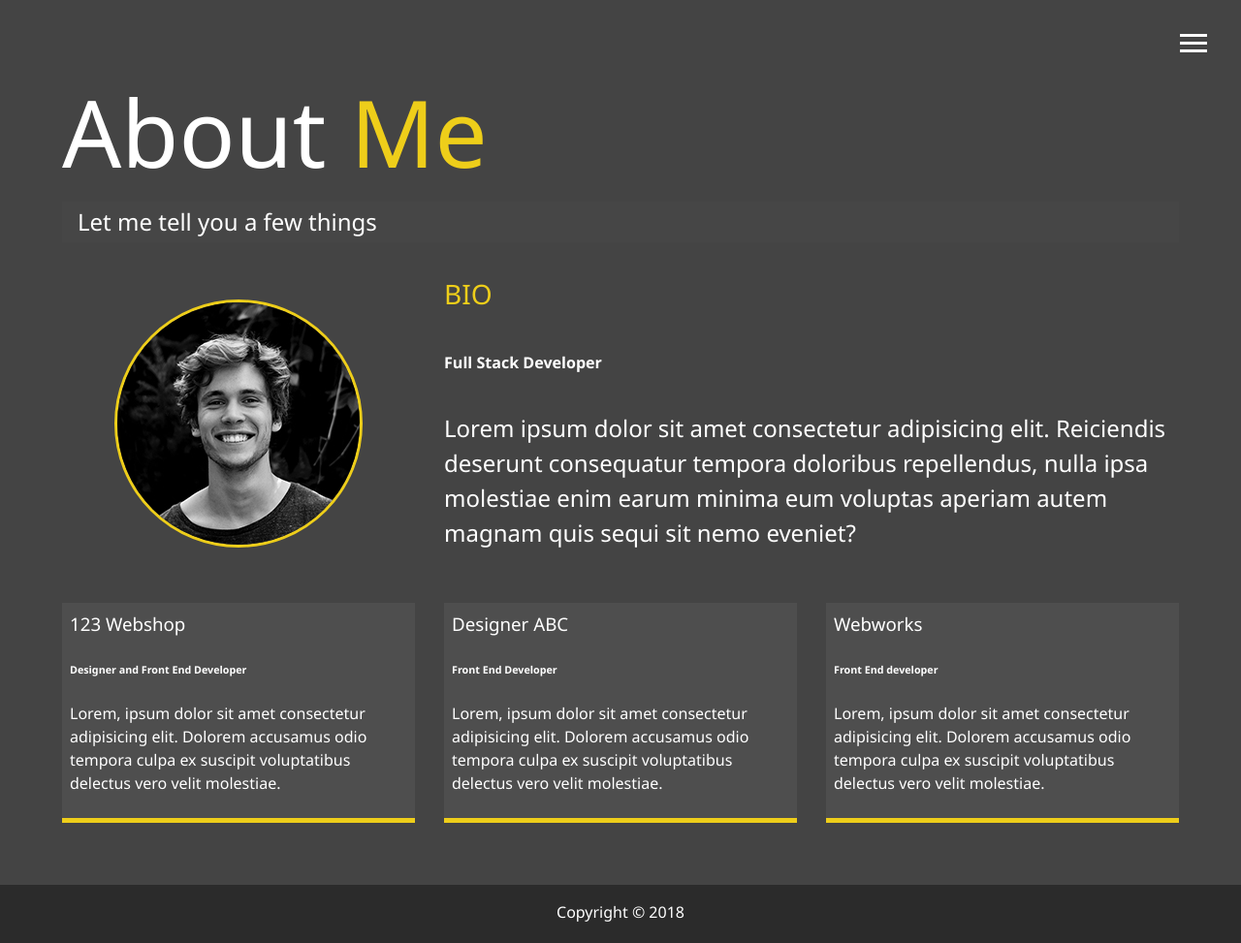
After one commit to elicraig/elijah-portfolio, a PHP site: page /dist/about.html in a window 1280 px wide. The commit adds this page. Shown: the whole page at 97% size. Run offline with PHP 8.4, Linux system fonts and the light colour scheme; some libraries are stand-ins or nearby versions.

Commit message:
Text color function and about page

```diff
--- /dev/null
+++ b/dist/about.html
@@ -0,0 +1,97 @@
+<!DOCTYPE html>
+<html lang="en">
+
+<head>
+    <meta charset="UTF-8">
+    <meta name="viewport" content="width=device-width, initial-scale=1.0">
+    <meta http-equiv="X-UA-Compatible" content="ie=edge">
+    <link rel="stylesheet" href="https://use.fontawesome.com/releases/v5.2.0/css/all.css" integrity="sha384-hWVjflwFxL6sNzntih27bfxkr27PmbbK/iSvJ+a4+0owXq79v+lsFkW54bOGbiDQ"
+        crossorigin="anonymous">
+    <link rel="stylesheet" href="css/main.css">
+    <title>Craig Created - About Me</title>
+</head>
+
+<body>
+    <header>
+        <div class="menu-btn">
+            <div class="btn-line"></div>
+            <div class="btn-line"></div>
+            <div class="btn-line"></div>
+        </div>
+
+        <nav class="menu">
+            <div class="menu-branding">
+                <div class="portrait">
+
+                </div>
+            </div>
+            <ul class="menu-nav">
+                <li class="nav-item">
+                    <a href="index.html" class="nav-link">Home</a>
+                </li>
+                <li class="nav-item current">
+                    <a href="about.html" class="nav-link">About</a>
+                </li>
+                <li class="nav-item">
+                    <a href="work.html" class="nav-link">My Work</a>
+                </li>
+                <li class="nav-item">
+                    <a href="contact.html" class="nav-link">How to reach me</a>
+                </li>
+            </ul>
+        </nav>
+    </header>
+
+    <main id="about">
+        <h1 class="lg-heading">
+            About
+            <span class="text-secondary">Me</span>
+        </h1>
+        <h2 class="sm-heading">
+            Let me tell you a few things
+        </h2>
+        <div class="about-info">
+            <img src="img/portrait.jpg" alt="John Doe" class="bio-image">
+
+            <div class="bio">
+                <h3 class="text-secondary">BIO</h3>
+                <h6>Full Stack Developer</h6>
+                <P>
+                    Lorem ipsum dolor sit amet consectetur adipisicing elit. Reiciendis deserunt consequatur tempora doloribus repellendus, nulla
+                    ipsa molestiae enim earum minima eum voluptas aperiam autem magnam quis sequi sit nemo eveniet?
+                </P>
+            </div>
+            <div class="job job-1">
+                <h3>123 Webshop</h3>
+                <h6>Designer and Front End Developer</h6>
+                <p>
+                    Lorem, ipsum dolor sit amet consectetur adipisicing elit. Dolorem accusamus odio tempora culpa ex suscipit voluptatibus delectus
+                    vero velit molestiae.
+                </p>
+            </div>
+            <div class="job job-2">
+                <h3>Designer ABC</h3>
+                <h6>Front End Developer</h6>
+                <p>
+                    Lorem, ipsum dolor sit amet consectetur adipisicing elit. Dolorem accusamus odio tempora culpa ex suscipit voluptatibus delectus
+                    vero velit molestiae.
+                </p>
+            </div>
+            <div class="job job-3">
+                <h3>Webworks</h3>
+                <h6>Front End developer</h6>
+                <p>
+                    Lorem, ipsum dolor sit amet consectetur adipisicing elit. Dolorem accusamus odio tempora culpa ex suscipit voluptatibus delectus
+                    vero velit molestiae.
+                </p>
+            </div>
+        </div>
+    </main>
+    <footer id="main-footer">
+        Copyright &copy; 2018
+    </footer>
+
+    <script src="js/main.js"></script>
+</body>
+
+</html>
--- a/dist/css/main.css
+++ b/dist/css/main.css
@@ -175,7 +144,7 @@ header {
 
 main {
   padding: 4rem;
-  height: 100%; }
+  min-height: calc(100vh - 60px); }
   main .icons {
     margin-top: 1rem; }
     main .icons a {
@@ -187,3 +156,73 @@ main {
     overflow: hidden; }
     main#home h1 {
       margin-top: 20vh; }
+
+.about-info {
+  display: grid;
+  grid-gap: 30px;
+  grid-template-areas: "bioimage bio bio"
+ "job1 job2 job3";
+  grid-template-columns: repeat(3, 1fr); }
+  .about-info .bio-image {
+    grid-area: bioimage;
+    margin: auto;
+    border-radius: 50%;
+    border: #eece1a 3px solid; }
+  .about-info .bio {
+    grid-area: bio;
+    font-size: 1.5rem; }
+  .about-info .job-1 {
+    grid-area: job1; }
+  .about-info .job-2 {
+    grid-area: job2; }
+  .about-info .job-3 {
+    grid-area: job3; }
+  .about-info .job {
+    background: #4e4e4e;
+    padding: 0.5rem;
+    border-bottom: #eece1a 5px solid; }
+
+#main-footer {
+  text-align: center;
+  padding: 1rem;
+  background: #2b2b2b;
+  color: #fff;
+  height: 60px; }
+
+@media screen and (max-width: 768px) {
+  main {
+    align-items: center;
+    text-align: center; }
+    main .lg-heading {
+      line-height: 1;
+      margin-bottom: 1rem; }
+  ul.menu-nav,
+  div.menu-branding {
+    float: none;
+    width: 100%;
+    min-height: 0; }
+    ul.menu-nav.show,
+    div.menu-branding.show {
+      transform: translate3d(0, 0, 0); }
+  .menu-nav {
+    height: 75vh;
+    transform: translate3d(-100%, 0, 0);
+    font-size: 24px; }
+  .menu-branding {
+    height: 25vh;
+    transform: translate3d(100%, 0, 0); }
+  .portrait {
+    background: url("/dist/img/portrait_small.jpg");
+    width: 150px;
+    height: 150px; }
+  .about-info {
+    grid-template-areas: "bioimage"
+ "bio"
+ "job1"
+ "job2"
+ "job3";
+    grid-template-columns: 1fr; } }
+
+@media screen and (max-width: 500px) {
+  main#home h1 {
+    margin-top: 10vh; } }
--- a/scss/_config.scss
+++ b/scss/_config.scss
@@ -27,6 +27,15 @@ $background-opacity: 0.9;
     }
   }
 }
+//Set text color
+@function set-text-color($color) {
+  @if (lightness($color) >40) {
+    @return #000;
+  } @else {
+    @return #fff;
+  }
+}
+
 //Media Query Mixins
 @mixin mediaSm {
   @media screen and (max-width: 500px) {
--- a/scss/_menu.scss
+++ b/scss/_menu.scss
@@ -11,7 +11,7 @@
     width: 28px;
     height: 3px;
     margin: 0 0 5px 0;
-    background: #fff;
+    background: set-text-color($primary-color);
     @include easeOut;
   }
 
@@ -115,7 +115,7 @@
     text-transform: uppercase;
     padding: 1rem 0;
     font-weight: 300;
-    color: #fff;
+    color: set-text-color($primary-color);
     text-decoration: none;
     @include easeOut;
 
--- a/scss/_mobile.scss
+++ b/scss/_mobile.scss
@@ -43,6 +43,16 @@
     width: 150px;
     height: 150px;
   }
+
+  .about-info {
+    grid-template-areas:
+      "bioimage"
+      "bio"
+      "job1"
+      "job2"
+      "job3";
+    grid-template-columns: 1fr;
+  }
 }
 //Smartphones
 @include mediaSm {
--- a/scss/main.scss
+++ b/scss/main.scss
@@ -1,6 +1,6 @@
 @import "config";
 @import "menu";
-@import "mobile";
+
 * {
   box-sizing: border-box;
 }
@@ -8,7 +8,7 @@
 body {
   @include background;
   background: $primary-color;
-  color: #fff;
+  color: set-text-color($primary-color);
   height: 100%;
   margin: 0;
   font-family: "Segoe UI", Tahoma, Geneva, Verdana, sans-serif;
@@ -50,7 +50,8 @@ header {
 
 main {
   padding: 4rem;
-  height: 100%;
+  // height: 100%;
+  min-height: calc(100vh - 60px);
 
   .icons {
     margin-top: 1rem;
@@ -72,3 +73,48 @@ main {
     }
   }
 }
+
+.about-info {
+  display: grid;
+  grid-gap: 30px;
+  grid-template-areas:
+    "bioimage bio bio"
+    "job1 job2 job3";
+  grid-template-columns: repeat(3, 1fr);
+
+  .bio-image {
+    grid-area: bioimage;
+    margin: auto;
+    border-radius: 50%;
+    border: $secondary-color 3px solid;
+  }
+  .bio {
+    grid-area: bio;
+    font-size: 1.5rem;
+  }
+  .job-1 {
+    grid-area: job1;
+  }
+  .job-2 {
+    grid-area: job2;
+  }
+  .job-3 {
+    grid-area: job3;
+  }
+
+  .job {
+    background: lighten($primary-color, 4);
+    padding: 0.5rem;
+    border-bottom: $secondary-color 5px solid;
+  }
+}
+
+#main-footer {
+  text-align: center;
+  padding: 1rem;
+  background: darken($primary-color, 10);
+  color: set-text-color($primary-color);
+  height: 60px;
+}
+
+@import "mobile";
```
Also changed, not shown: other parts of dist/css/main.css (+0 -31 lines), dist/index.html (renamed from index.html, +6 -6 lines).
